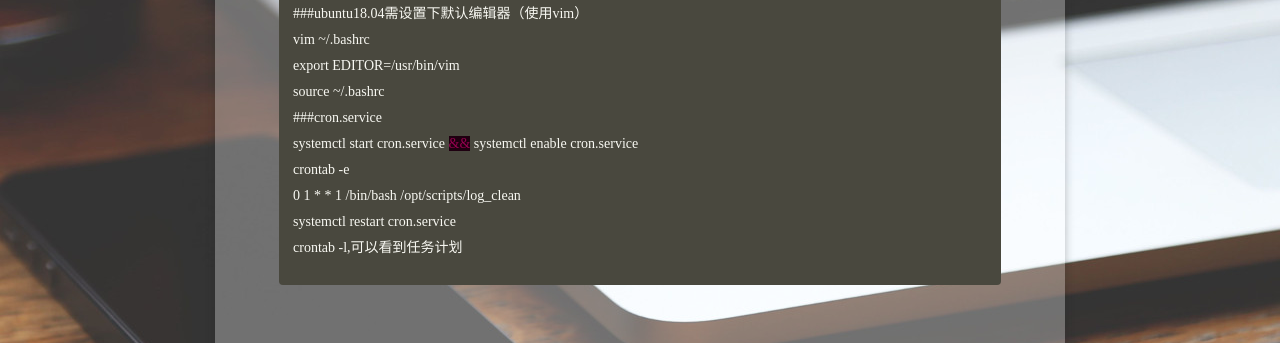
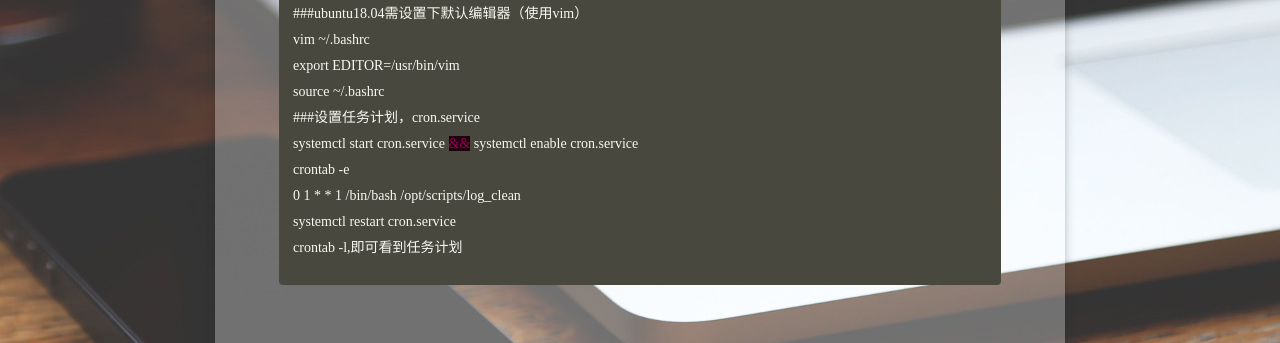
Before and after one commit to A17513081909/csz.github.io, a Jekyll site: the page built from _posts/2021-01-03-bashlog.md, in a window 1280 px wide. Shown: the part 511-854 px from the top of the page. Built offline with Jekyll 4.4.1, drawn with Linux system fonts in a browser that asks for light colours; some web fonts are replaced.

Commit message:
Update 2021-01-03-bashlog.md

```diff
--- a/_posts/2021-01-03-bashlog.md
+++ b/_posts/2021-01-03-bashlog.md
@@ -17,10 +17,10 @@ find /opt/soft/log/ -mtime +7 -name "*.log" -exec rm -rf {} \  </div>
 vim ~/.bashrc
 export EDITOR=/usr/bin/vim
 source ~/.bashrc
-###cron.service
+###设置任务计划，cron.service
 systemctl start cron.service && systemctl enable cron.service
 crontab -e
 0 1 * * 1 /bin/bash /opt/scripts/log_clean
 systemctl restart cron.service
-crontab -l,可以看到任务计划
+crontab -l,即可看到任务计划
 {% endhighlight %}
```
